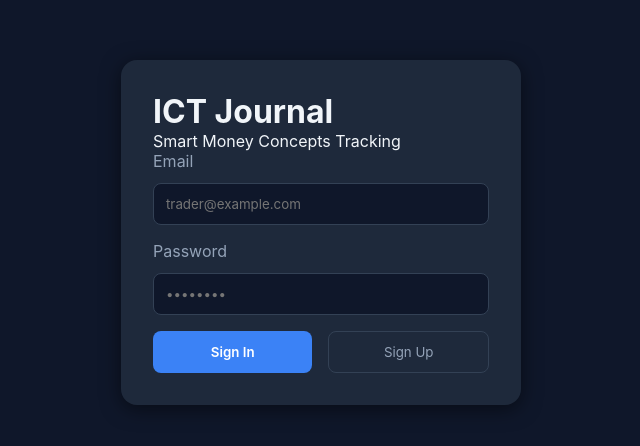
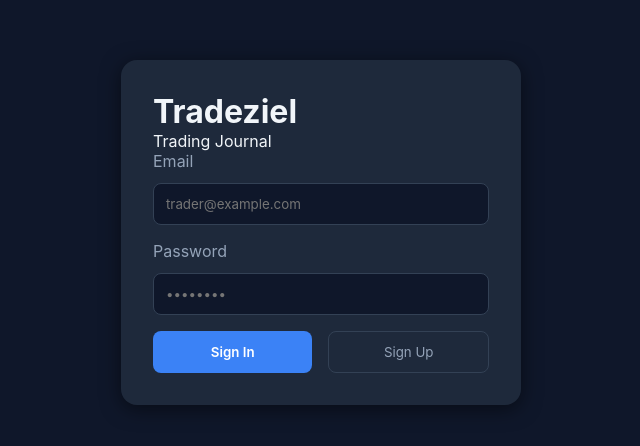
Before and after one commit to Horfissial/tradingziel, a plain HTML site: page index.html in a window 1280 px wide. Shown: the part 168-614 px from the top of the page, without its empty margins (319-959 px from the left). Drawn offline with nearby package versions, Linux system fonts and the light colour scheme.

Commit message:
minor changes to name

```diff
--- a/index.html
+++ b/index.html
@@ -17,8 +17,8 @@
     <!-- AUTH SECTION -->
     <div id="auth-container" class="active-section">
         <div class="auth-box">
-            <h1>ICT Journal</h1>
-            <p>Smart Money Concepts Tracking</p>
+            <h1>Tradeziel</h1>
+            <p>Trading Journal</p>
             <div id="auth-error" class="error-msg hidden"></div>
             <div class="form-group">
                 <label>Email</label>
```
